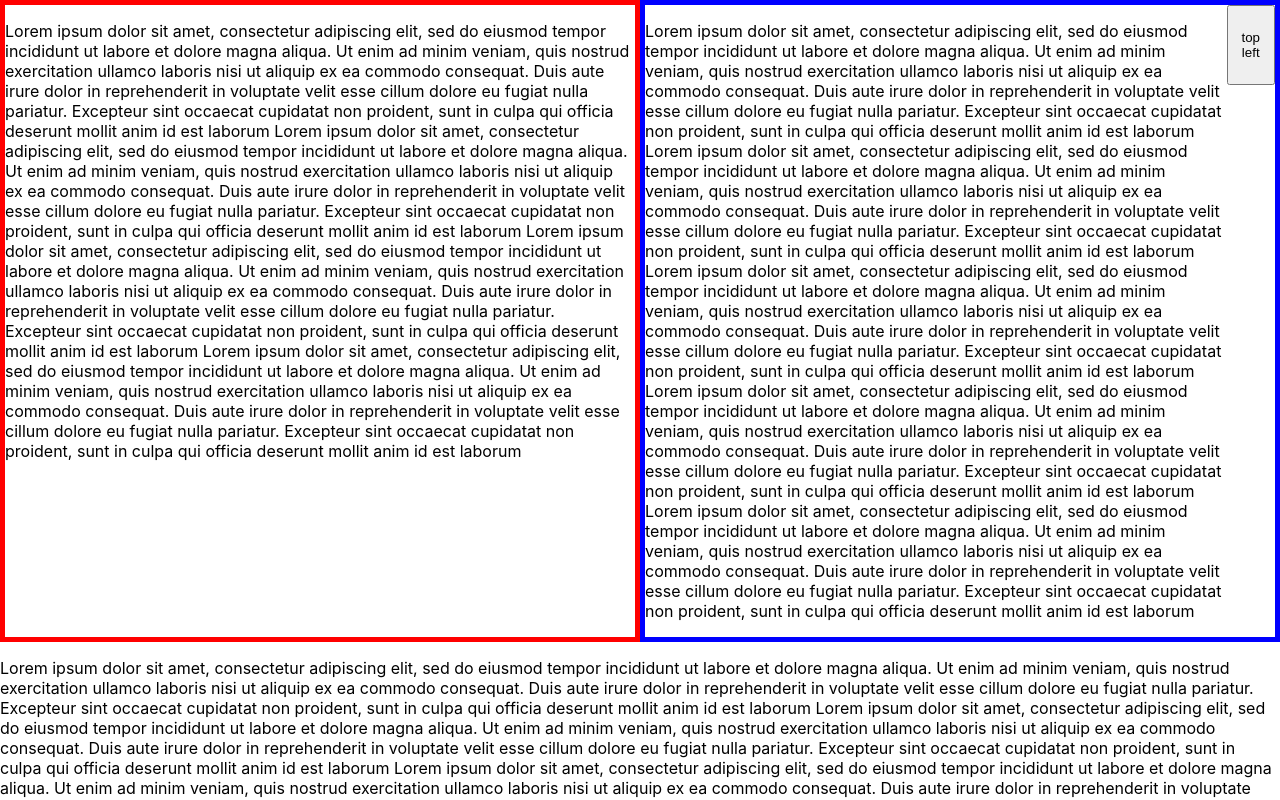
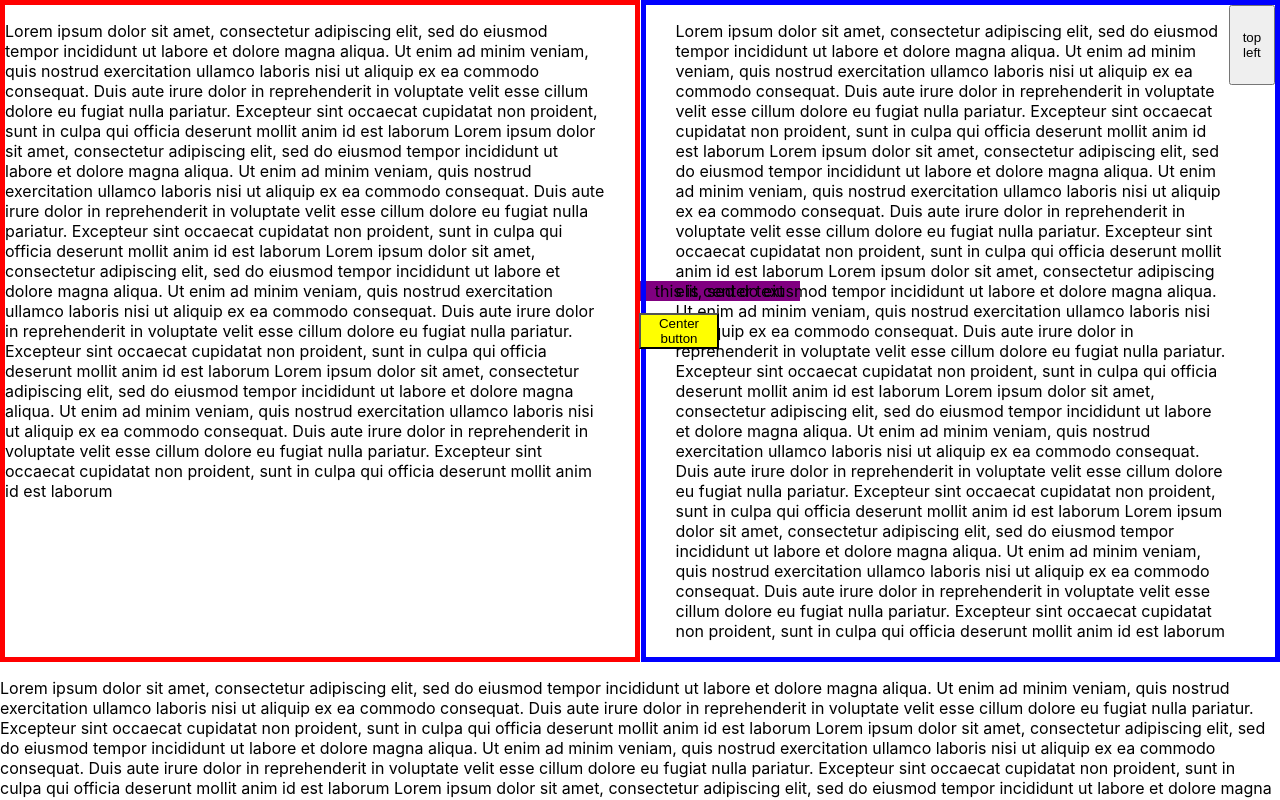
Before and after one commit to GoranAviani/screen_layout_exercise_react_1, a React (Create React App) app: page / in a window 1280 px wide. Shown: the top 800 px of the page. Built offline with nearby package versions, Linux system fonts and the light colour scheme.

Commit message:
screen_layout_exercise_react_1

```diff
--- a/src/components/LandingPage.css
+++ b/src/components/LandingPage.css
@@ -1,22 +1,24 @@
 .landingPage{
     height: 70vh;
     display: grid;
-    grid-template-columns: 1fr 1fr;
-    grid-template-areas: "left-side right-side"
-    "content content"
+    grid-template-columns: 1fr 1px 1fr;
+    grid-template-areas: "left-side center right-side"
+    "content content content"
 ;
 }
 
 .leftSide{
     border: 5px solid red;
-    grid-area: left-side
+    grid-area: left-side;
+    padding-right: 30px;
 }
 
 .rightSide{
     display: grid;
     grid-template-columns: 12fr 1fr;
     border: 5px solid blue;
-    grid-area: right-side
+    grid-area: right-side;
+    padding-left: 30px;
 }
 
 .topLeftButton{
@@ -27,8 +29,23 @@
     height: 50vh;
     grid-area: content;
 }
-.centerButton{
+
+.centerText{
     display: flex;
     justify-content: center;
     align-self: center;
+    width: 20vh;
+    margin-bottom: 10vh;
+    grid-area: center;
+    background: purple;
 }
+.centerButton{
+    background: yellow;
+    display: flex;
+    grid-area: center;
+    width: 10vh;
+    align-self: center;
+    position: relative;
+    left: -50%;
+
+}
```
